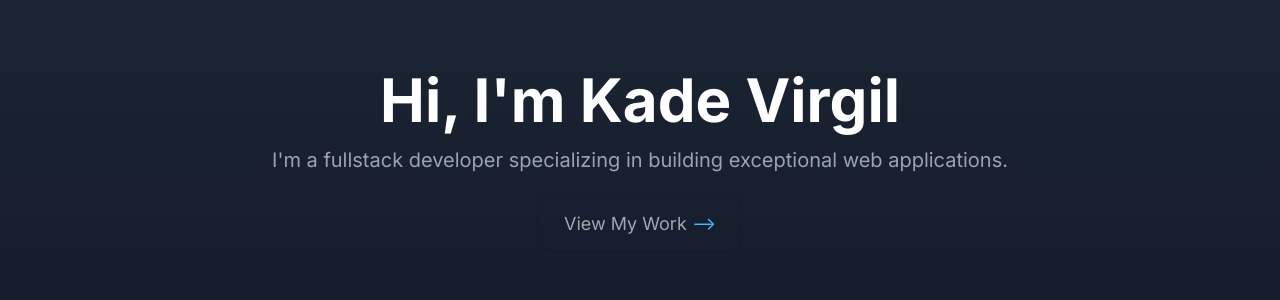
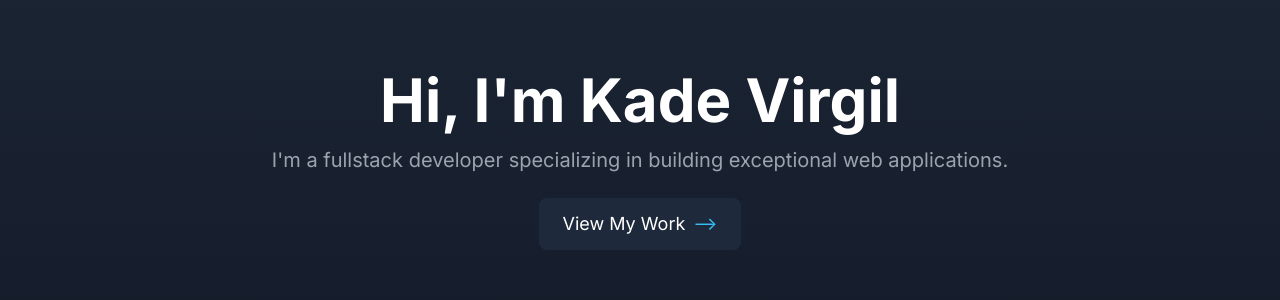
Before and after one commit to kadevirgil/Portfolio, a React (Vite) app in the folder portfolio/: page / in a window 1280 px wide. Shown: the part 240-540 px from the top of the page. Built offline with nearby package versions, Linux system fonts and the light colour scheme.

Commit message:
Got rid of css animatios and added framer-motion animation to hero section

```diff
--- a/portfolio/package.json
+++ b/portfolio/package.json
@@ -17,6 +17,7 @@
     "autoprefixer": "^10.4.20",
     "devicon": "^2.16.0",
     "devicons-react": "^1.3.0",
+    "framer-motion": "^11.5.4",
     "postcss": "^8.4.42",
     "react": "^18.3.1",
     "react-dom": "^18.3.1",
--- a/portfolio/src/components/About.jsx
+++ b/portfolio/src/components/About.jsx
@@ -4,9 +4,9 @@ import { FaUserCircle } from "react-icons/fa";
 
 const About = () => {
   return (
-    <section id="about" className="container block mx-auto px-6">
+    <section id="about" className="container mx-auto px-6">
       <h2 className="text-3xl font-bold text-white mb-6">About Me</h2>
-      <div className="flex flex-col md:flex-row items-center mb-8 slide-in">
+      <div className="flex flex-col md:flex-row items-center mb-8">
         <FaUserCircle className="w-32 h-32 md:w-48 md:h-48 rounded-full mb-6 md:mb-0 md:mr-8"/>
         <p className="text-lg text-gray-400">
           I'm a Fullstack Developer with a passion for creating efficient and
--- a/portfolio/src/components/Contact.jsx
+++ b/portfolio/src/components/Contact.jsx
@@ -7,7 +7,7 @@ const Contact = () => {
   return (
     <section
       id="contact"
-      className="container block mx-auto py-10 px-6 text-center"
+      className="container mx-auto py-10 px-6 text-center"
     >
       <h2 className="text-3xl font-bold text-white mb-6">Get In Touch</h2>
       <p className="text-lg text-gray-400 mb-6">
--- a/portfolio/src/components/Education.jsx
+++ b/portfolio/src/components/Education.jsx
@@ -63,13 +63,13 @@ const Education = () => {
   ];
 
   return (
-    <section className="container block mx-auto px-6">
+    <section className="container mx-auto px-6">
       <h2 className="text-3xl font-bold text-white mb-6">Education</h2>
       <div className="grid grid-cols-1 md:grid-cols-2 gap-8">
         {degrees.map((degree, index) => (
           <div
             key={index}
-            className="bg-gray-800 rounded-lg shadow-lg p-6 hover:shadow-2xl transition duration-300 slide-in"
+            className="bg-gray-800 rounded-lg shadow-lg p-6 hover:shadow-2xl transition duration-300"
           >
             <h4 className="ed-heading mb-2">
               <img
--- a/portfolio/src/components/Hero.jsx
+++ b/portfolio/src/components/Hero.jsx
@@ -1,24 +1,60 @@
 // src/components/Hero.jsx
 import React from "react";
+// Import motion from framer motion to create animations
+import { motion } from "framer-motion";
 
 const Hero = () => {
+  const text =
+    "I'm a fullstack developer specializing in building exceptional web applications.".split(
+      ""
+    );
+
   return (
     <section
       id="hero"
       className="h-screen flex flex-col items-center justify-center text-center bg-gradient-to-b from-gray-800 to-gray-900 cursor-default"
     >
-      <h1 className="text-4xl md:text-6xl font-bold text-white">
-        Hi, I'm <span className="text-accent">Kade Virgil</span>
-      </h1>
+      <motion.h1
+        initial={{ scale: 0, opacity: 0 }}
+        animate={{ scale: 1, opacity: 1 }}
+      >
+        <h1 className="text-4xl md:text-6xl font-bold text-white">
+          Hi, I'm <span className="text-accent">Kade Virgil</span>
+        </h1>
+      </motion.h1>
       <p className="mt-4 text-lg md:text-xl text-gray-400">
-        I'm a fullstack developer specializing in building exceptional web
-        applications.
+        {text.map((el, i) => (
+          <motion.span
+            initial={{ opacity: 0 }}
+            animate={{ opacity: 1 }}
+            transition={{
+              duration: 0.25,
+              delay: i / 50,
+            }}
+            key={i}
+          >
+            {el}
+          </motion.span>
+        ))}
       </p>
-      <div className="flex ">
-        <a href="#about" className="primary-btn">
-          View My Work <span className="text-sky-400">--&gt;</span>
-        </a>
-      </div>
+      <motion.div
+        initial={{ x: 200, opacity: 0, filter: "blur(10px)" }}
+        animate={{ x: 0, opacity: 1, filter: "blur(0px)" }}
+        transition={{ delay: 2, type: "spring" }}
+      >
+        <motion.a
+          href="#about"
+          className="primary-btn flex items-center"
+          whileHover={{
+            boxShadow: "inset 6px 6px 24px 24px rgb(3 105 161)",
+            scale: 1.2,
+          }}
+          whileTap={{ scale: 0.9 }}
+        >
+          View My Work
+          <span className="text-sky-400 pl-2">--&gt;</span>
+        </motion.a>
+      </motion.div>
     </section>
   );
 };
--- a/portfolio/src/components/Projects.jsx
+++ b/portfolio/src/components/Projects.jsx
@@ -33,13 +33,13 @@ const projects = [
 
 const Projects = () => {
   return (
-    <section id="projects" className="container block mx-auto p-6">
+    <section id="projects" className="container mx-auto p-6">
       <h2 className="text-3xl font-bold text-white mb-6">Projects</h2>
       <div className="grid grid-cols-1 md:grid-cols-2 gap-8">
         {projects.map((project, projectIndex) => (
           <div
             key={projectIndex}
-            className="bg-gray-800 rounded-lg shadow-lg p-6 hover:shadow-2xl transition duration-300 slide-in"
+            className="bg-gray-800 rounded-lg shadow-lg p-6 hover:shadow-2xl transition duration-300"
           >
             <h3 className="text-xl font-bold text-white mb-4">
               {project.title}
--- a/portfolio/src/components/Skills.jsx
+++ b/portfolio/src/components/Skills.jsx
@@ -45,13 +45,13 @@ const skills = [
 
 const Skills = () => {
   return (
-    <section id="skills" className="container block mx-auto px-6">
+    <section id="skills" className="container mx-auto px-6">
       <h2 className="text-3xl font-bold text-white mb-6">Skills</h2>
       <ul className="grid grid-cols-2 md:grid-cols-3 gap-4">
         {skills.map((skill, index) => (
           <li
             key={index}
-            className="bg-gray-800 p-4 rounded-lg flex items-center space-x-3 hover:shadow-2xl hover:bg-slate-600 hover:scale-105 transition-all duration-200 slide-in"
+            className="bg-gray-800 p-4 rounded-lg flex items-center space-x-3 hover:shadow-2xl hover:bg-slate-600 hover:scale-105 transition-all duration-200"
           >
             <span>{skill.icon}</span>
             <span>{skill.name}</span>
--- a/portfolio/src/index.css
+++ b/portfolio/src/index.css
@@ -10,50 +10,41 @@ html {
   scroll-behavior: smooth;
 }
 
-@keyframes appear {
-  from {
-    opacity: 0;
-    scale: 0.9;
-  }
-  to {
-    opacity: 1;
-    scale: 1;
-  }
-}
-
-@keyframes slide-in {
-  from {
-    opacity: 0;
-    transform: translateX(-100px);
-  }
-  to {
-    opacity: 1;
-    transform: translateX(0);
-  }
-}
 @layer components {
-  .block {
-    animation: appear ease-in-out;
-    animation-timeline: view();
-    animation-range: entry 0% cover 30%;
+  .primary-btn {
+    @apply mt-6 px-6 py-3 text-lg text-white rounded-lg bg-slate-800;
   }
 
-  .slide-in {
-    animation: slide-in ease-in-out;
-    animation-timeline: view();
-    animation-range: entry 0% cover 30%;
-  }
-
-  .primary-btn {
-    @apply mt-6 px-6 py-3 text-lg text-white rounded-lg shadow text-opacity-60;
-    @apply hover:scale-110 hover:shadow-xl hover:bg-slate-800 hover:text-opacity-100 transition-all duration-200 font-sans;
-  }
   .contact-btn {
     @apply border-solid border-2 border-sky-500 hover:bg-sky-500 hover:text-white active:border-sky-700 active:bg-sky-700 active:scale-100;
+  }
+  .navlink-logo {
+    @apply hover:text-sky-400 transition duration-300 active:text-sky-700;
   }
   .navlink {
     @apply hover:text-sky-400 transition duration-300 active:text-sky-700;
   }
+  .navlink {
+    position: relative;
+    display: inline-block;
+    text-decoration: none;
+  }
+
+  .navlink::after {
+    content: "";
+    position: absolute;
+    width: 0;
+    height: 2px;
+    bottom: -1px;
+    left: 0;
+    background-color: rgb(56 189 248); /* You can customize the color */
+    transition: width 0.2s ease-in-out;
+  }
+
+  .navlink:hover::after {
+    width: 100%;
+  }
+
   .footer-links {
     @apply hover:text-white active:text-gray-400 transition duration-200;
   }
```
Also changed, not shown: portfolio/src/components/Navbar.jsx (+64 -37 lines), 1 other file (tests, documents, lock files or other folders).
